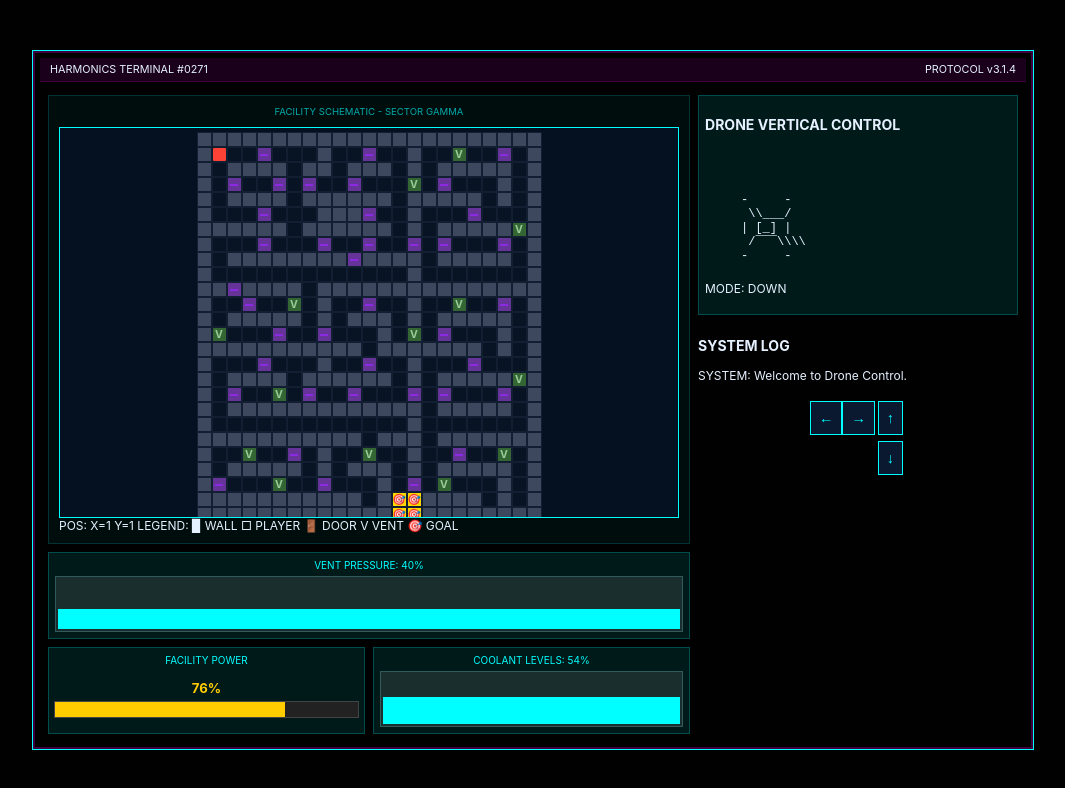
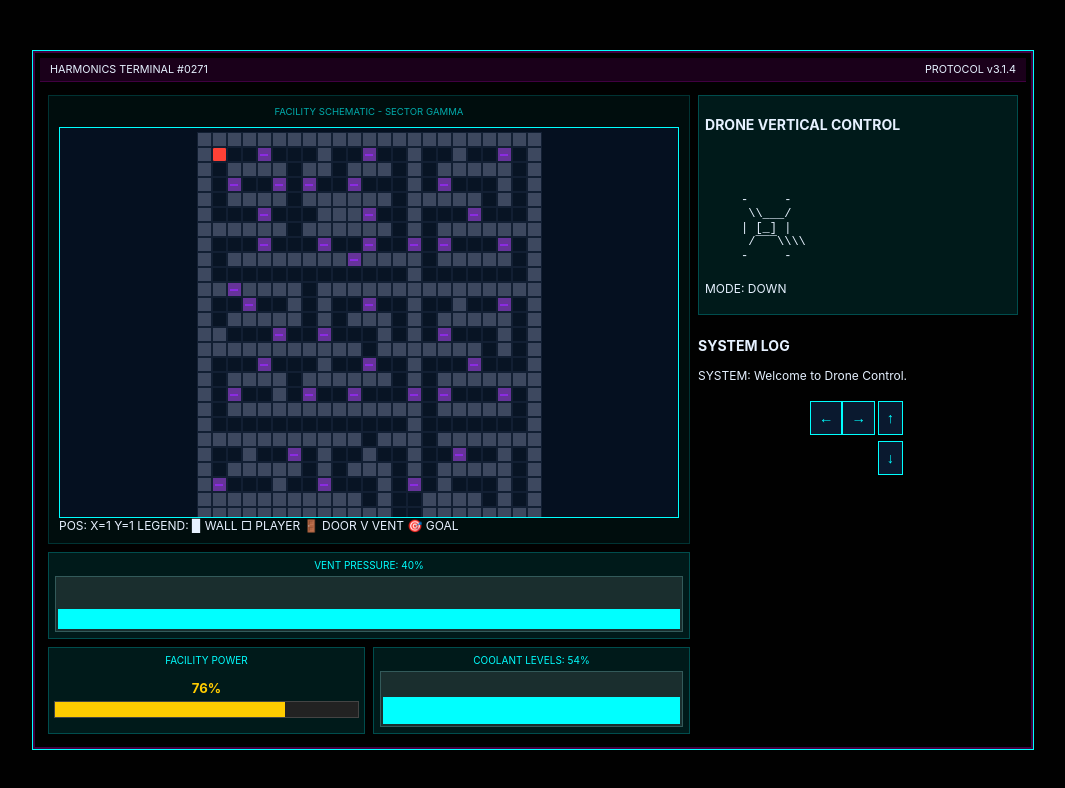
Before and after one commit to Secret-City/game-loop, a React (Vite) app: page / in a window 1280 px wide. Shown: the top 788 px of the page, without its empty margins (107-1172 px from the left). Built offline with nearby package versions, Linux system fonts and the light colour scheme; no server answers.

Commit message:
add websocket url to map.js constants file

```diff
--- a/src/map.js
+++ b/src/map.js
@@ -1,6 +1,8 @@
-const SHOW_VENTS = true; // Set to false to treat vents as walls
-const SHOW_GOAL = true;  // Set to false to treat the goal as empty space
-const SHOW_DOORS = true; // Set to false to render doors as walls
+const WS_URL = 'ws://localhost:3000';
+
+const SHOW_VENTS = false; // Set to false to treat vents as walls
+const SHOW_GOAL = false;  // Set to false to treat the goal as empty space
+const SHOW_DOORS = false; // Set to false to render doors as walls
 
 const WALL = '#';
 const EMPTY = '.';
@@ -45,4 +47,4 @@ const initialGrid = [
     [WALL, WALL, WALL, WALL, WALL, WALL, WALL, WALL, WALL, WALL, WALL, WALL, WALL, GOAL, GOAL, WALL, WALL, WALL, WALL, WALL, WALL, WALL, WALL], // 25
 ];
 
-export { initialGrid, START, DOOR, VENT, GOAL, WALL, EMPTY, SHOW_DOORS, SHOW_VENTS, SHOW_GOAL };
+export { initialGrid, START, DOOR, VENT, GOAL, WALL, EMPTY, SHOW_DOORS, SHOW_VENTS, SHOW_GOAL, WS_URL };
--- a/src/websocketService.js
+++ b/src/websocketService.js
@@ -1,4 +1,4 @@
-const WS_URL = 'ws://localhost:3000';
+import { WS_URL } from './map.js'; // Adjust the import path as necessary
 
 let socket = null;
 const subscribers = new Set();
```
